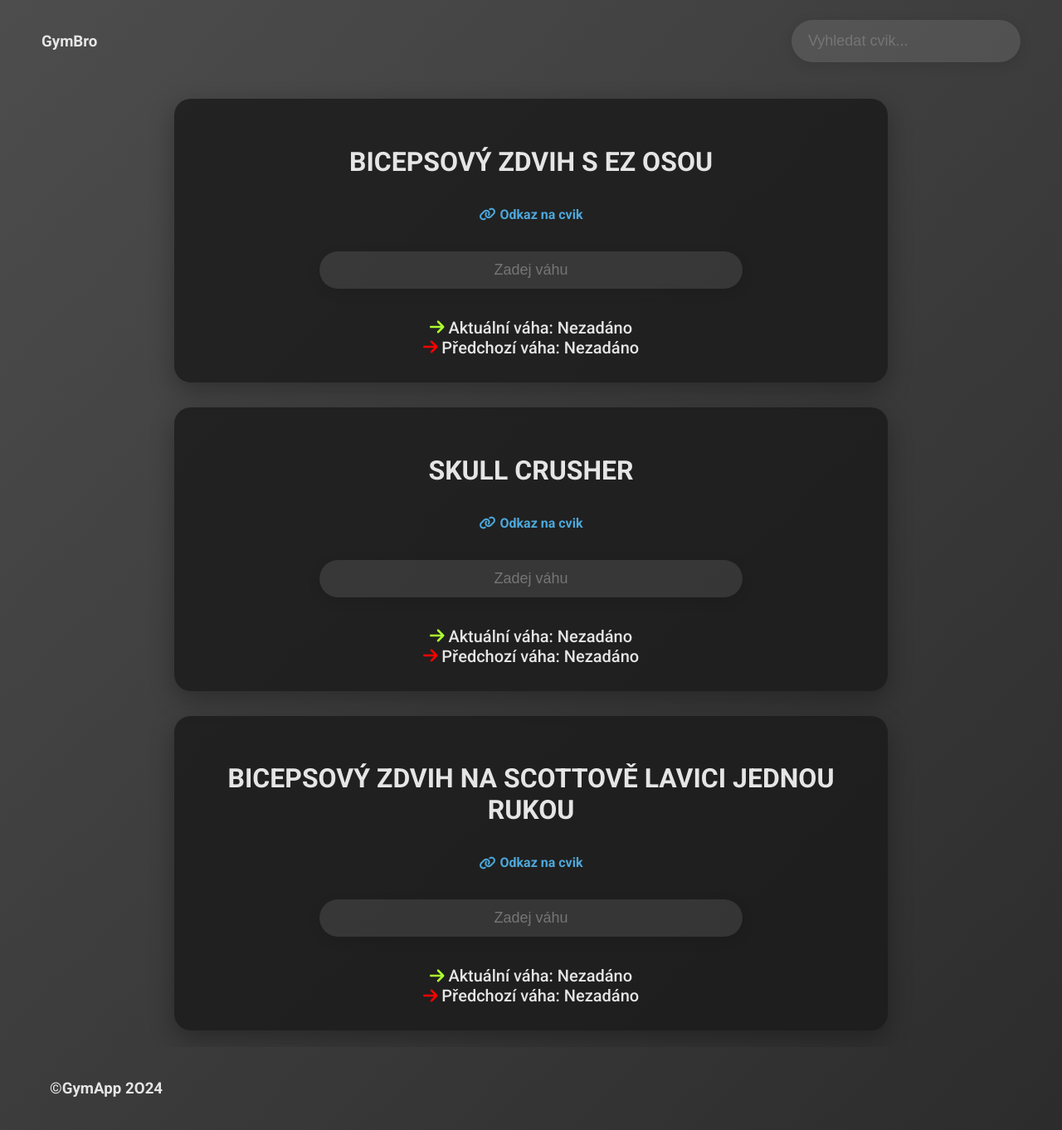
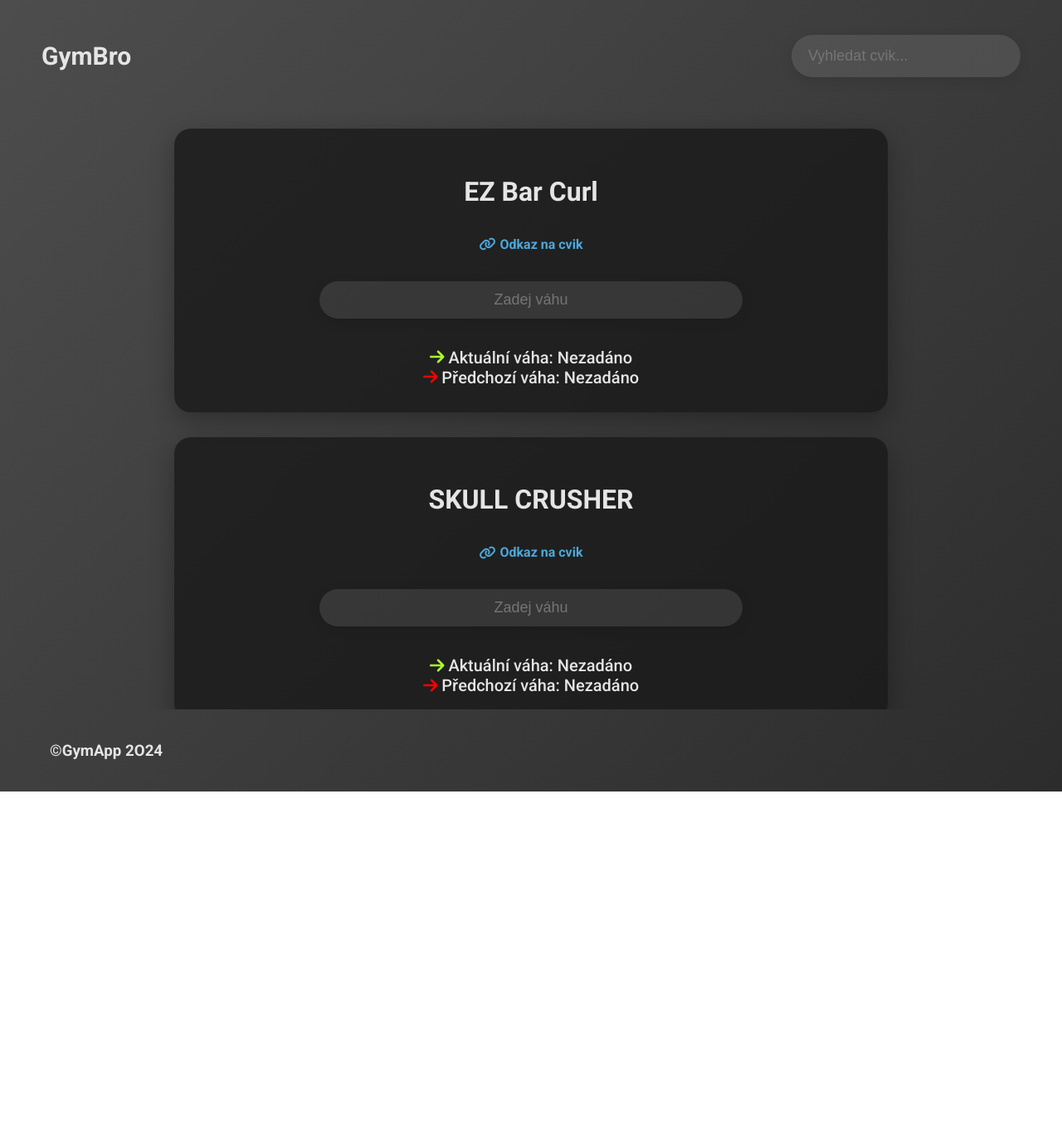
Before and after one commit to drobiss/Gym-App, a React (Vite) app: page / in a window 1280 px wide. Shown: the whole page at 83% size. After the commit the page ends 954 px from the top, so only its background shows below. Built offline with nearby package versions, Linux system fonts and the light colour scheme.

Commit message:
exercises added + scrollbar inside exercise container hidden

```diff
--- a/src/App.jsx
+++ b/src/App.jsx
@@ -5,6 +5,7 @@ import Footer from "./components/Footer"
 import Navbar from "./components/Navbar"
 
 const App = () => {
+
   const [searchingText, setSearchingText] = useState("")
   const [filteredExercises, setFilteredExercises] = useState([])
 
--- a/src/components/ExerciseList.jsx
+++ b/src/components/ExerciseList.jsx
@@ -1,6 +1,7 @@
 import ExerciseCard from "./ExerciseCard"
 
 const ExerciseList = ({ exercises, weights, onWeightSubmit }) => {
+
   return (
     <div className="cards-container">
       {exercises.map((exercise) => (
--- a/src/components/Navbar.jsx
+++ b/src/components/Navbar.jsx
@@ -4,7 +4,7 @@ import SearchBar from './SearchBar'
 const Navbar = ({ setSearchingText }) => {
   return (
     <nav>
-      <h3>GymBro</h3>
+      <h3 className='logo'>GymBro</h3>
       <SearchBar setSearchingText={setSearchingText} />
     </nav>
   )
--- a/src/data.jsx
+++ b/src/data.jsx
@@ -1,21 +1,57 @@
 const allExercises = [
   {
     id: 1,
-    exercise: "BICEPSOVÝ ZDVIH S EZ OSOU",
-    bodyPart: "Ruce",
-    exerciseLink: "https://www.fitness007.cz/blog/nejlepsi-cviky-na-ruce-biceps-triceps-a-ramena-cely-trenink/"
+    exercise: "EZ Bar Curl",
+    bodyPart: "Biceps",
+    exerciseLink: "https://www.jefit.com/exercises/95/ez-bar-curl"
   },
   {
     id: 2,
     exercise: "SKULL CRUSHER",
-    bodyPart: "Ruce",
-    exerciseLink: "https://www.fitness007.cz/blog/nejlepsi-cviky-na-ruce-biceps-triceps-a-ramena-cely-trenink/"
+    bodyPart: "Triceps",
+    exerciseLink: "https://www.jefit.com/exercises/1163/barbell-rear-tricep-extension"
   },
   {
     id: 3,
-    exercise: "BICEPSOVÝ ZDVIH NA SCOTTOVĚ LAVICI JEDNOU RUKOU",
-    bodyPart: "Arms",
-    exerciseLink: "https://www.acefitness.org/resources/everyone/exercise-library/36/lying-barbell-triceps-extensions/"
+    exercise: "Barbell Preacher Curl",
+    bodyPart: "Biceps",
+    exerciseLink: "https://www.jefit.com/exercises/113/barbell-preacher-curl"
+  },
+  {
+    id: 4,
+    exercise: "Dumbbell Alternating Bicep Curl",
+    bodyPart: "Biceps",
+    exerciseLink: "https://www.jefit.com/exercises/116/dumbbell-alternating-bicep-curl"
+  },
+  {
+    id: 5,
+    exercise: "Cable Tricep Pushdown (Rope)",
+    bodyPart: "Triceps",
+    exerciseLink: "https://www.jefit.com/exercises/159/cable-tricep-pushdown-rope"
+  },
+  {
+    id: 6,
+    exercise: "Dip",
+    bodyPart: "Triceps",
+    exerciseLink: "https://www.jefit.com/exercises/24/dip"
+  },
+  {
+    id: 7,
+    exercise: "Barbell Military Press",
+    bodyPart: "Shoulders",
+    exerciseLink: "https://www.jefit.com/exercises/453/barbell-military-press"
+  },
+  {
+    id: 8,
+    exercise: "Dumbbell 3 Way Shoulder Raise",
+    bodyPart: "Shoulders",
+    exerciseLink: "https://www.jefit.com/exercises/1378/dumbbell-3-way-shoulder-raise"
+  },
+  {
+    id: 9,
+    exercise: "Dumbbell Seated Shoulder Press",
+    bodyPart: "Shoulders",
+    exerciseLink: "https://www.jefit.com/exercises/48/dumbbell-seated-shoulder-press"
   },
 ]
 
--- a/src/index.css
+++ b/src/index.css
@@ -8,8 +8,9 @@
   user-select: none;
 }
 
+
+
 body {
-
   font-family: "Roboto", sans-serif;
   margin: 0;
   padding: 0;
@@ -25,9 +26,13 @@ body {
 }
 
 .container {
-  max-width: 1200px; /* nebo jakoukoli jinou hodnotu, která vyhovuje vašemu designu */
+  max-width: 1200px;
   margin: 0 auto;
-  padding: 0 20px; /* Konzistentní padding po stranách */
+  padding: 0 20px;
+}
+
+.logo {
+  font-size: 30px;
 }
 
 nav {
@@ -57,15 +62,19 @@ nav input:focus {
 }
 
 .exercises-box {
+  height: calc(100vh - 120px);
   overflow-y: auto;
   -webkit-overflow-scrolling: touch;
-  height: 100%;
   display: flex;
   flex-direction: column;
   align-items: center;
   text-align: center;
   padding: 20px;
   gap: 30px;
+}
+
+.exercises-box::-webkit-scrollbar {
+  display: none;
 }
 
 .cards-container {
```
